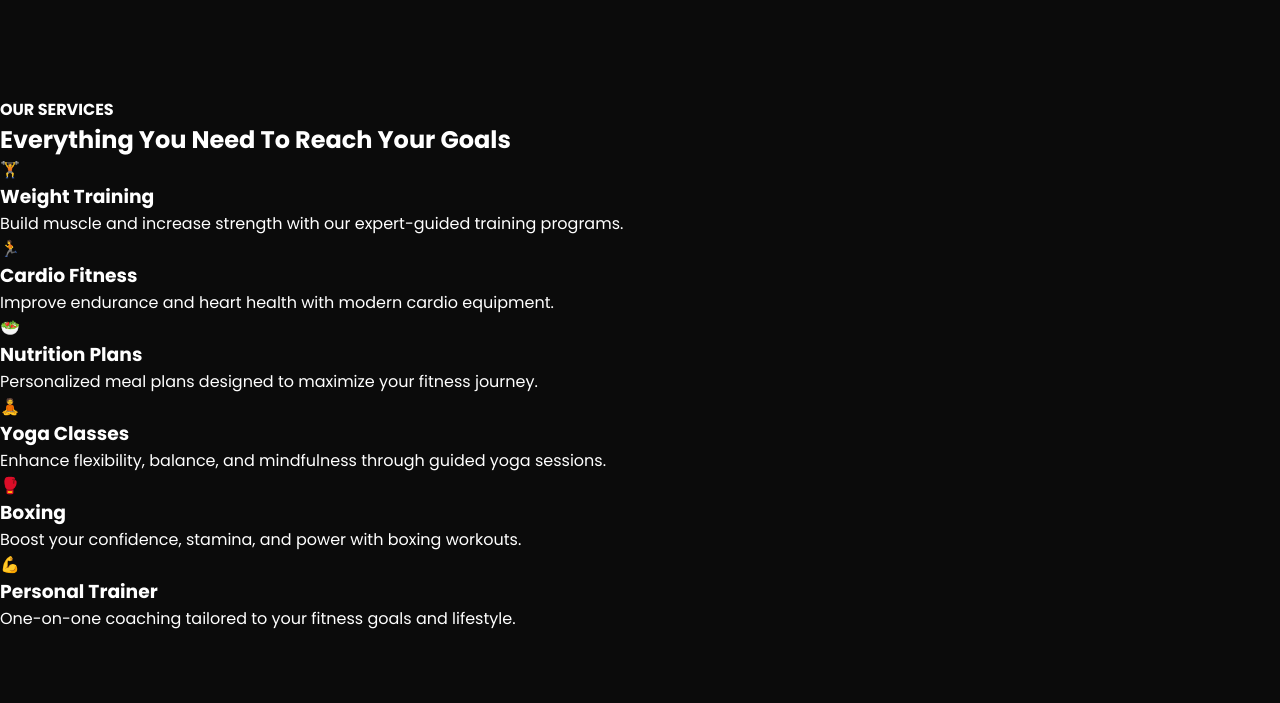
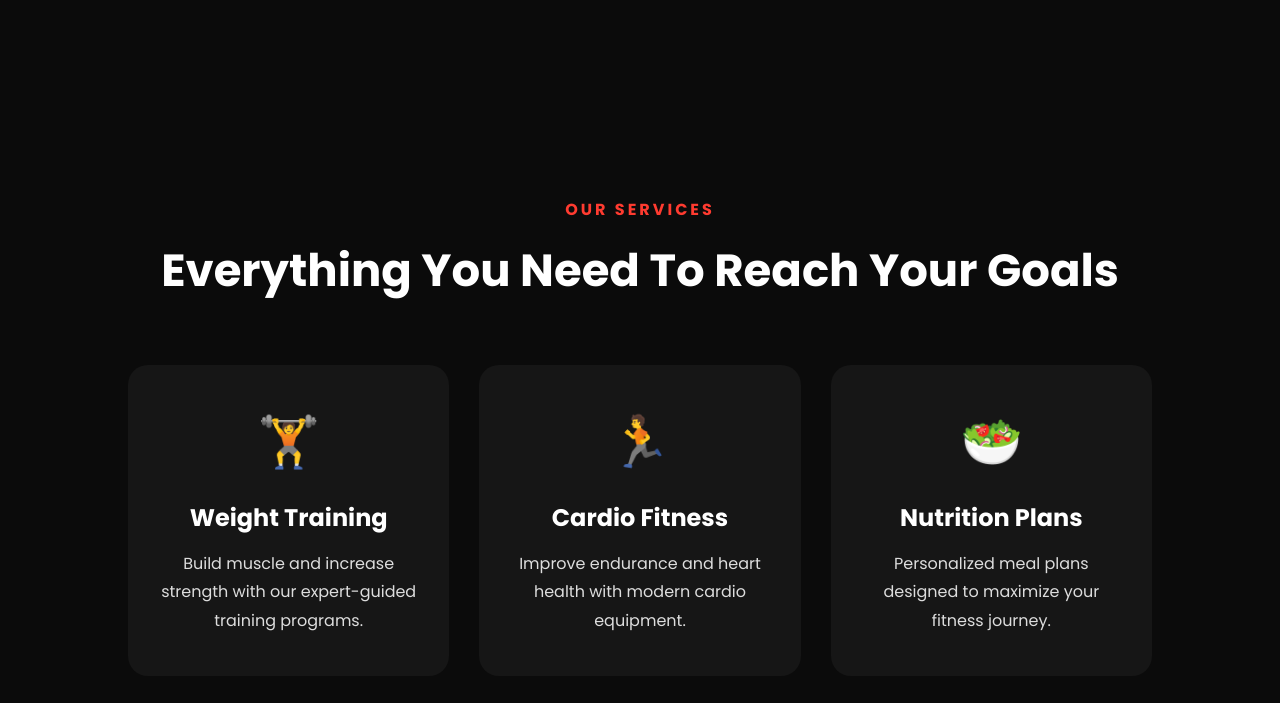
Before and after one commit to sandhiyasingaravelu64-commits/Fitzone-gym, a plain HTML site: page index.html in a window 1280 px wide. Shown: the part 2311-3014 px from the top of the page. Before the commit the page ends 2942 px from the top, so only its background shows below. Drawn offline with Linux system fonts and the light colour scheme.

Commit message:
Update style.css

```diff
--- a/style.css
+++ b/style.css
@@ -407,3 +407,58 @@ color:#dddddd;
 line-height:1.7;
 
 }
+/* ================= SERVICES ================= */
+
+.services{
+    padding:100px 10%;
+}
+
+.section-title{
+    text-align:center;
+    margin-bottom:60px;
+}
+
+.section-title h4{
+    color:#ff3b30;
+    letter-spacing:3px;
+    margin-bottom:15px;
+}
+
+.section-title h2{
+    font-size:45px;
+}
+
+.services-container{
+    display:grid;
+    grid-template-columns:repeat(3,1fr);
+    gap:30px;
+}
+
+.service-card{
+    background:#161616;
+    padding:40px 30px;
+    border-radius:20px;
+    text-align:center;
+    transition:0.4s;
+    cursor:pointer;
+}
+
+.service-card:hover{
+    transform:translateY(-12px);
+    background:#ff3b30;
+}
+
+.service-icon{
+    font-size:50px;
+    margin-bottom:20px;
+}
+
+.service-card h3{
+    margin-bottom:15px;
+    font-size:24px;
+}
+
+.service-card p{
+    color:#dddddd;
+    line-height:1.8;
+}
```
